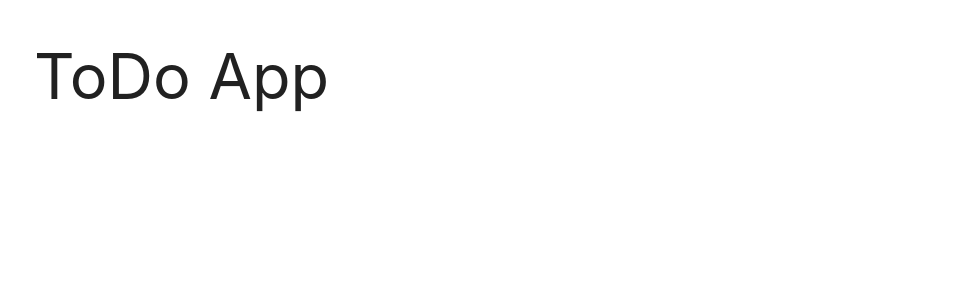
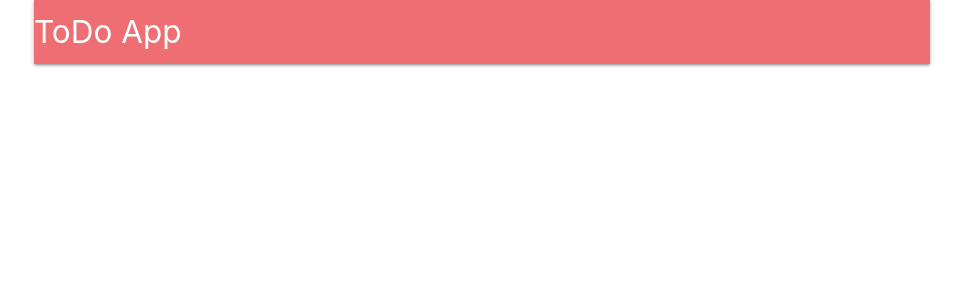
Before and after one commit to olegosh/todo-app, a React (Create React App) app: page / in a window 1280 px wide. Shown: the top 300 px of the page, without its empty margins (158-1121 px from the left). Built offline with nearby package versions, Linux system fonts and the light colour scheme.

Commit message:
Init dev branch

```diff
--- a/src/components/App.jsx
+++ b/src/components/App.jsx
@@ -1,9 +1,10 @@
 import React from 'react';
+import Logo from './Logo';
 
 export const App = () => {
     return (
         <div className="container">
-            <h1>ToDo App</h1>
+            <Logo />
         </div>
     );
 }
--- /dev/null
+++ b/src/components/Logo.jsx
@@ -0,0 +1,15 @@
+import React from 'react';
+
+const Logo = () => {
+    return (
+        <div>
+            <nav>
+                <div class="nav-wrapper">
+                    <span class="brand-logo p3">ToDo App</span>
+                </div>
+            </nav>
+        </div>
+    );
+}
+
+export default Logo;
```
